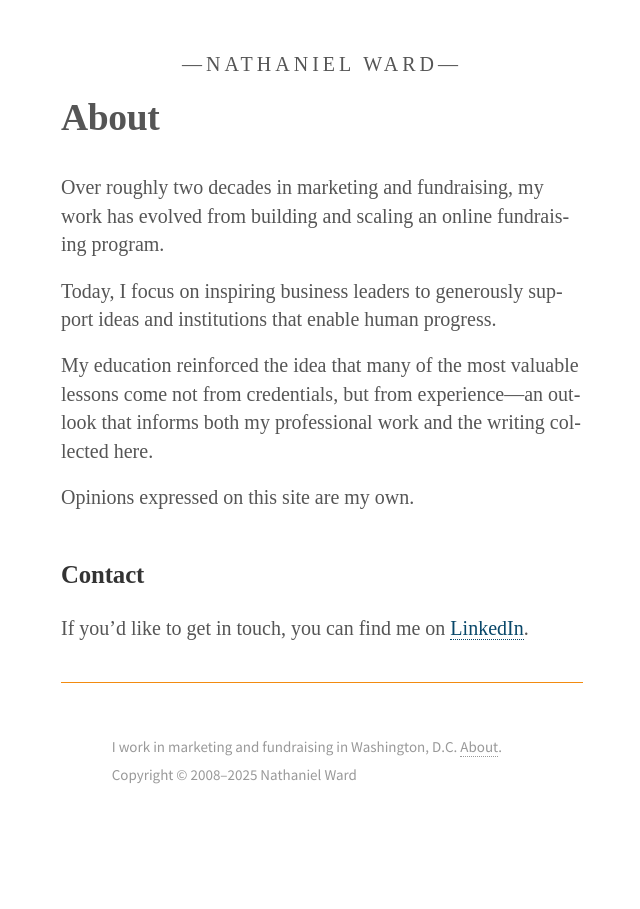
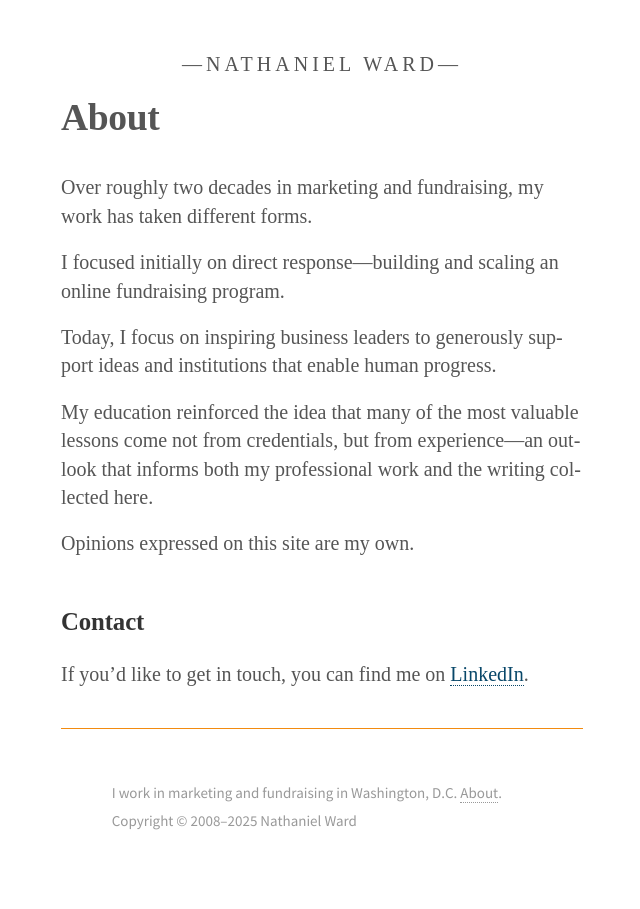
Before and after one commit to nathanielward/nathanielward.github.io, a Jekyll site: the page built from about.md, in a window 1280 px wide. Shown: the whole page, without its empty margins (318-958 px from the left). Built offline with Jekyll 4.4.1, drawn with Linux system fonts in a browser that asks for light colours; some web fonts are replaced.

Commit message:
Update about.md for clarity

```diff
--- a/about.md
+++ b/about.md
@@ -4,7 +4,9 @@ permalink: "/about/"
 layout: page
 ---
 
-Over roughly two decades in marketing and fundraising, my work has evolved from building and scaling an online fundraising program.
+Over roughly two decades in marketing and fundraising, my work has taken different forms.
+
+I focused initially on direct response—building and scaling an online fundraising program.
 
 Today, I focus on inspiring business leaders to generously support ideas and institutions that enable human progress.
 
```
